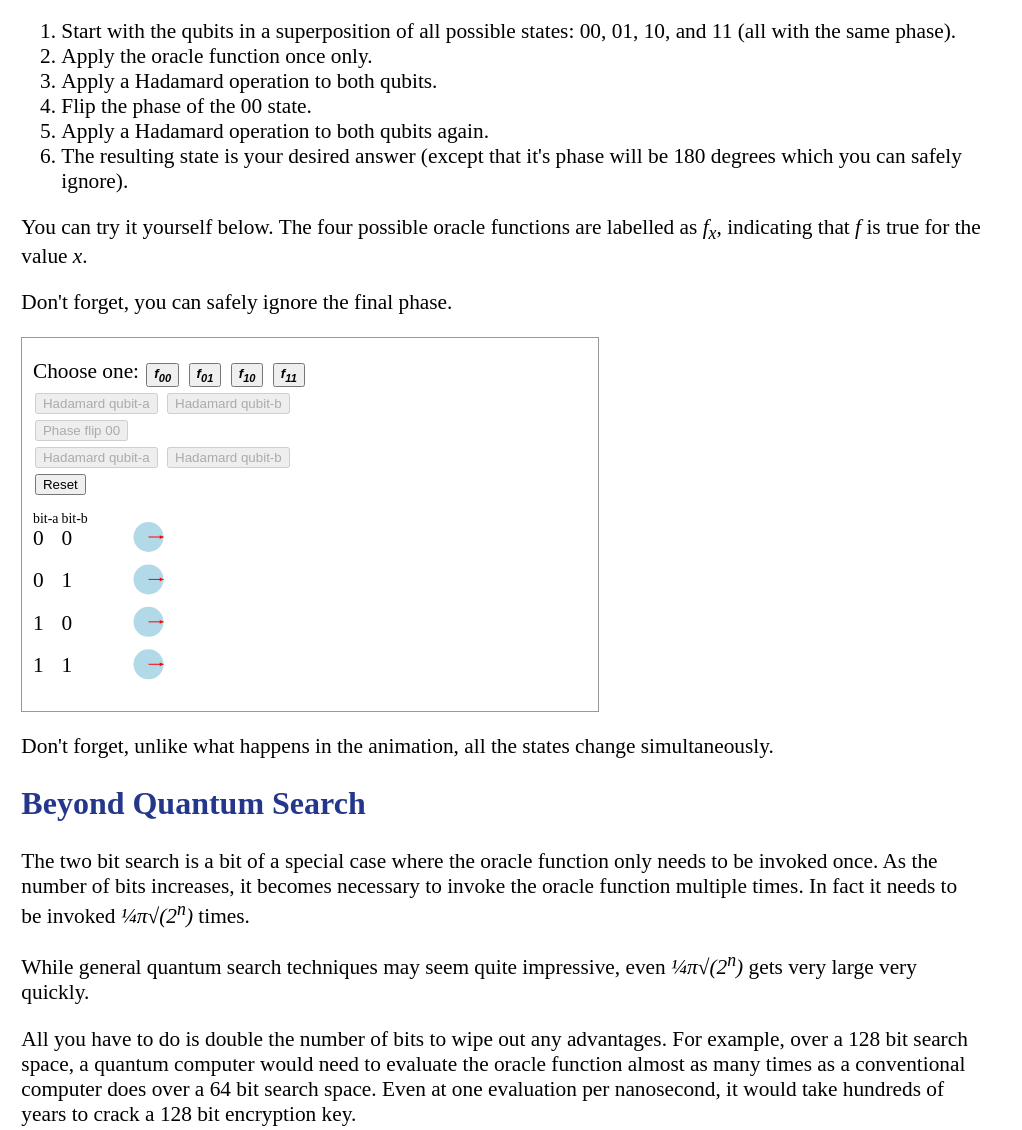
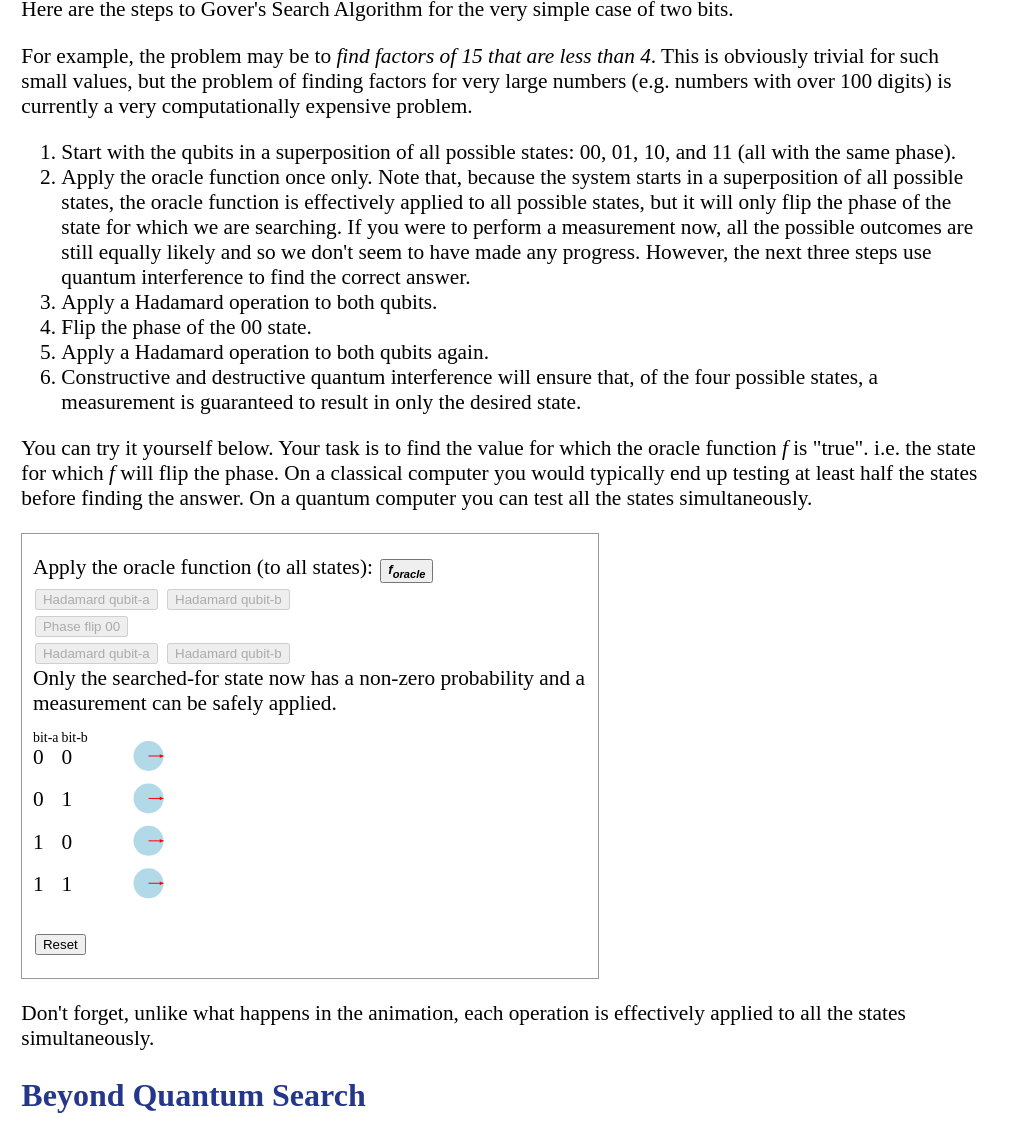
Before and after one commit to davidbkemp/QuantumComputingArticle, a website: page part2.html in a window 1280 px wide. Shown: the part 4481-5611 px from the top of the page, without its empty margins (0-1022 px from the left). Drawn offline with Linux system fonts and the light colour scheme.

Commit message:
Attempt to clarify the section on 2-qubit search.
Hopefully addresses concerns raised in
https://github.com/davidbkemp/QuantumComputingArticle/issues/5

```diff
--- a/part2.html
+++ b/part2.html
@@ -215,11 +215,15 @@
         This is a classic needle in a haystack search problem.
     </p>
     <p>
-        You need to construct a function,
-        called the <em>oracle</em> function,
+        In other words,
+        it belongs to a class of problems for which
+        there exists an efficient function,
+        called an <em>oracle</em> (or <em>verification</em>) function,
         that takes a candidate value as input
-        and returns true or false depending
-        on whether or not the candidate is the correct key.
+        and returns true if the candidate is the correct value.
+        However,
+        the only way to find the correct value
+        is to test the oracle function on practically every possible value.
     </p>
     <p>
         A conventional computer will need to evaluate the oracle function,
@@ -273,7 +277,7 @@
         for which the oracle function is true.
         For Gover&apos;s Search Algorithm to work,
         it is essential that the oracle function is true
-        for only one value of <span class="math">x</span>.
+        for exactly one value of <span class="math">x</span>.
     </p>
 
     <p>
@@ -290,32 +294,52 @@
         Here are the steps to Gover&apos;s Search Algorithm
         for the very simple case of two bits.
     </p>
+    <p>
+        For example, the problem may be to
+        <em>find factors of 15 that are less than 4</em>.
+        This is obviously trivial for such small values,
+        but the problem of finding factors for very large numbers
+        (e.g. numbers with over 100 digits)
+        is currently a very computationally expensive problem.
+    </p>
 
     <ol>
         <li>
             Start with the qubits in a superposition of all possible states:
             00, 01, 10, and 11 (all with the same phase).
         </li>
-        <li>Apply the oracle function once only.</li>
+        <li>
+            Apply the oracle function once only.
+            Note that,
+            because the system starts in a superposition of all possible states,
+            the oracle function is effectively applied to all possible states,
+            but it will only flip the phase of the state for which we are searching.
+            If you were to perform a measurement now,
+            all the possible outcomes are still equally likely
+            and so we don't seem to have made any progress.
+            However, the next three steps use quantum interference to find the correct answer.
+        </li>
         <li>Apply a Hadamard operation to both qubits.</li>
         <li>Flip the phase of the 00 state.</li>
         <li>Apply a Hadamard operation to both qubits again.</li>
         <li>
-            The resulting state is your desired answer
-            (except that it&apos;s phase will be 180 degrees which you can safely ignore).
+            Constructive and destructive quantum interference will ensure that,
+            of the four possible states,
+            a measurement is guaranteed to result in only the desired state.
         </li>
     </ol>
 
     <p>
         You can try it yourself below.
-        The four possible oracle functions are labelled as
-        <span class="math">f<sub>x</sub></span>,
-        indicating that <span class="math">f</span> is
-        true for the value <span class="math">x</span>.
-    </p>
-
-    <p>
-        Don&apos;t forget, you can safely ignore the final phase.
+        Your task is to find the value for which the oracle function
+        <span class="math">f</span>
+        is "true".
+        i.e. the state for which
+        <span class="math">f</span>
+        will flip the phase.
+        On a classical computer you would typically end up testing
+        at least half the states before finding the answer.
+        On a quantum computer you can test all the states simultaneously.
     </p>
 
     <div class="animationBlock" id="SimpleSearchExample"
@@ -323,19 +347,10 @@
         <div class="animationBlock_buttons">
             <div>
                 <div data-step="1">
-                    Choose one:
-                    <button class="operator" data-operator="f00"
-                        data-skipInterferenceSteps
-                        data-qubits="0"><span class="math">f<sub>00</sub></span></button>
-                    <button class="operator" data-operator="f01"
-                        data-skipInterferenceSteps
-                        data-qubits="0"><span class="math">f<sub>01</sub></span></button>
+                    Apply the oracle function (to all states):
                     <button class="operator" data-operator="f10"
                         data-skipInterferenceSteps
-                        data-qubits="0"><span class="math">f<sub>10</sub></span></button>
-                    <button class="operator" data-operator="f11"
-                        data-skipInterferenceSteps
-                        data-qubits="0"><span class="math">f<sub>11</sub></span></button>
+                        data-qubits="0"><span class="math">f<sub>oracle</sub></span></button>
                 </div>
 
                 <div>
@@ -354,19 +369,24 @@
                     <button class="operator" data-operator="hadamard"
                         data-qubits="0" data-step="6">Hadamard qubit-b</button>
                 </div>
-                <div>
-                    <button class="reset">Reset</button>
+                <div class="aside">
+                    Only the searched-for state now has a non-zero probability
+                    and a measurement can be safely applied.
                 </div>
             </div>
         </div>
         <svg class="qstateSvg"></svg>
+        <div class="animationBlock_buttons">
+            <button class="reset">Reset</button>
+        </div>
     </div>
 
 
     <p>
         Don&apos;t forget,
         unlike what happens in the animation,
-        all the states change simultaneously.
+        each operation is effectively applied to
+        all the states simultaneously.
     </p>
 
 
```
